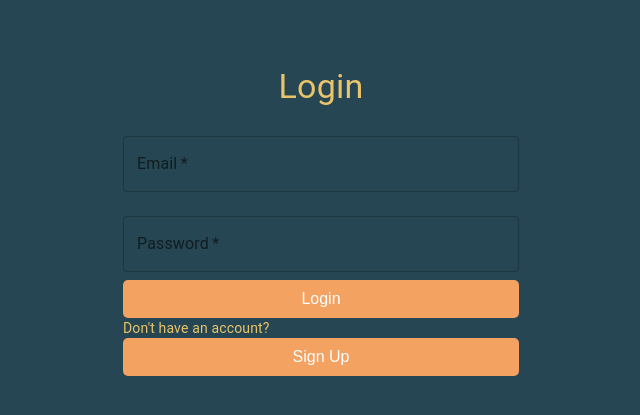
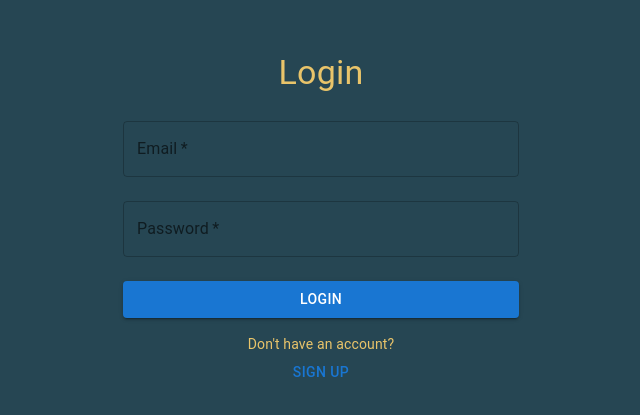
Before and after one commit to delaramRohani/LibraryApplication, a React (Vite) app: page /login in a window 1280 px wide. Shown: the part 211-626 px from the top of the page, without its empty margins (319-959 px from the left). Built offline with nearby package versions, Linux system fonts and the light colour scheme.

Commit message:
change class property to className

```diff
--- a/src/Component/Login page/Login.jsx
+++ b/src/Component/Login page/Login.jsx
@@ -66,7 +66,7 @@ const Login = () => {
           required
         />
 
-        <Button class = "login-btn"
+        <Button className = "login-btn"
           fullWidth
           type="submit"
           variant="contained"
@@ -77,10 +77,10 @@ const Login = () => {
         </Button>
       </form>
 
-      <Box class="signup-link" sx={{ textAlign: "center", mt: 2 }}>
+      <Box className = "signup-link" sx={{ textAlign: "center", mt: 2 }}>
         <Typography variant="body2">
           Don't have an account?{" "}
-          <Button class="signup-btn" onClick={() => navigate("/register")}>Sign Up</Button>
+          <Button className = "signup-btn" onClick={() => navigate("/register")}>Sign Up</Button>
         </Typography>
       </Box>
     </Container>
```
